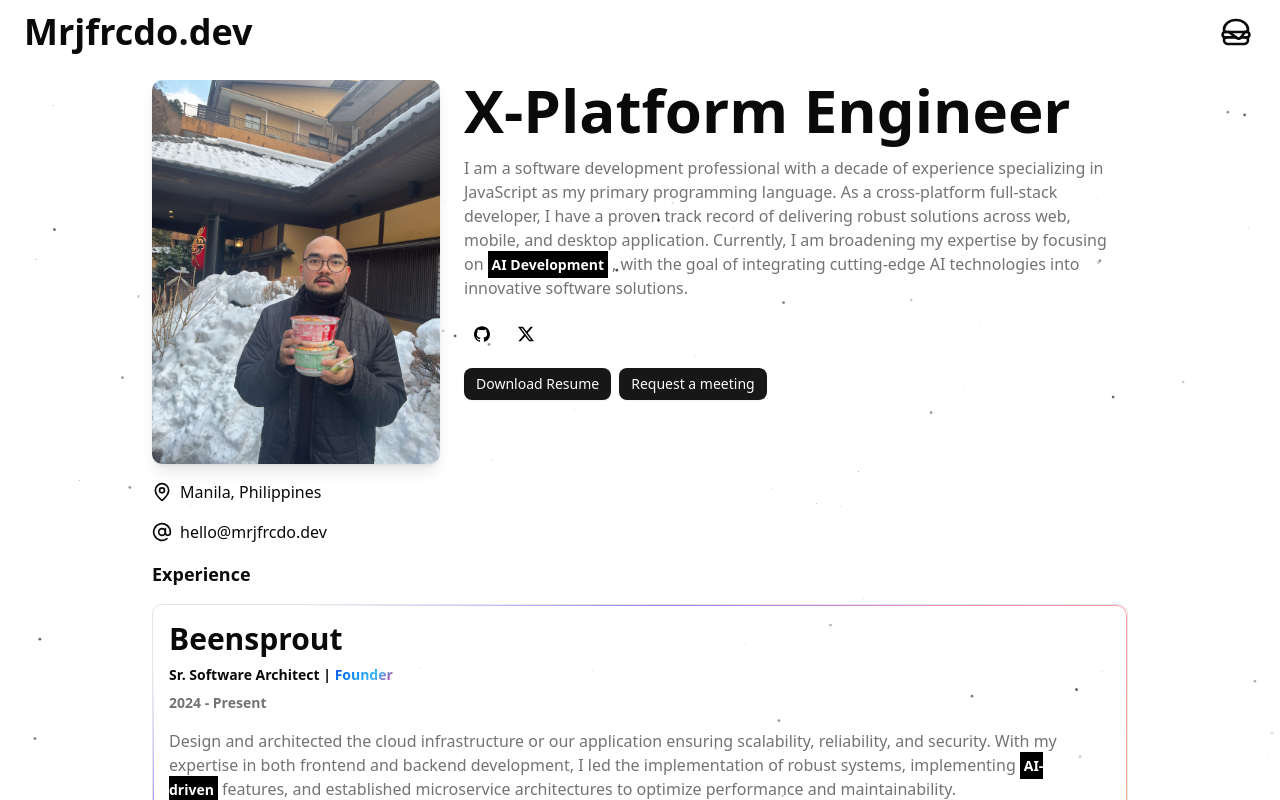
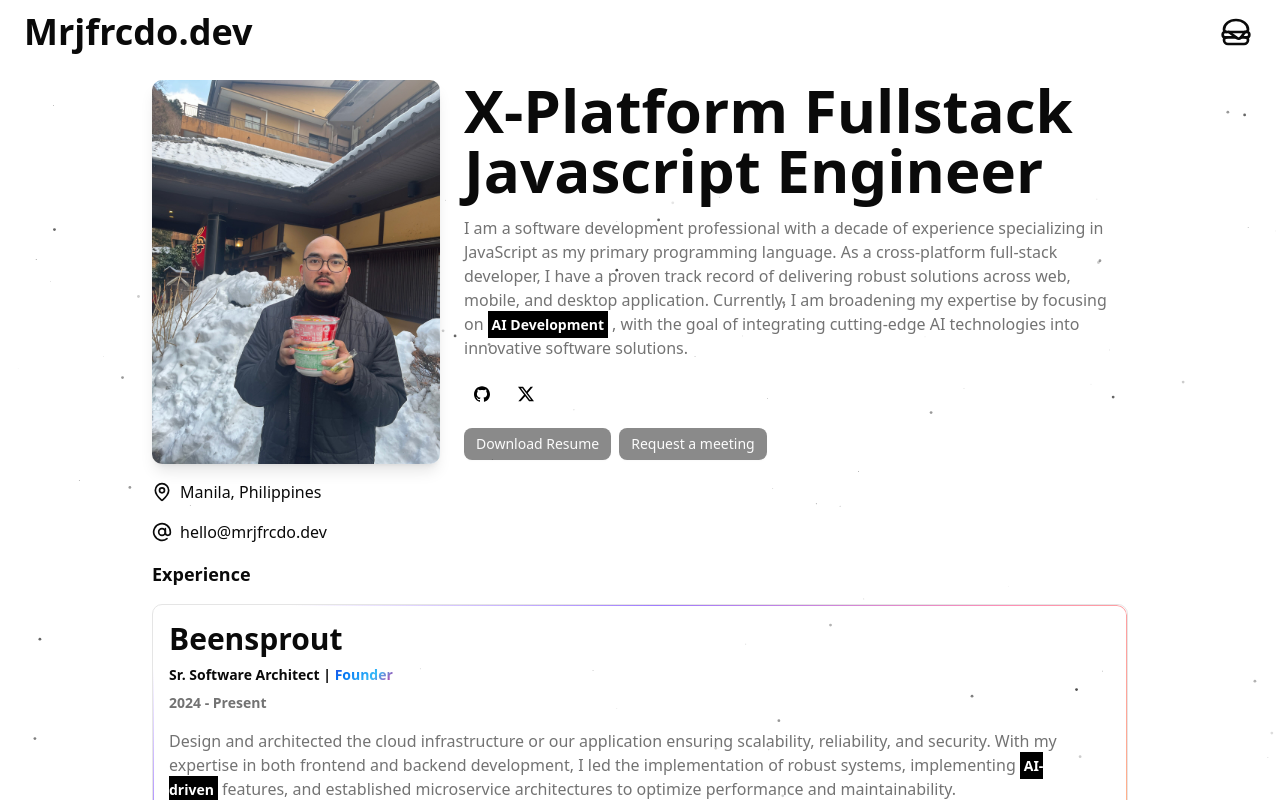
Before and after one commit to marjoforcado/marjoforcado, a Next.js app: page / in a window 1280 px wide. Shown: the top 800 px of the page. Built offline with nearby package versions, Linux system fonts and the light colour scheme.

Commit message:
Update header

```diff
--- a/client_only/Header/Header.tsx
+++ b/client_only/Header/Header.tsx
@@ -26,7 +26,9 @@ export function Header() {
         </div>
       </div>
       <div className="flex-grow space-y-4">
-        <p className="text-6xl font-semibold">X-Platform Engineer</p>
+        <p className="text-6xl font-semibold">
+          X-Platform Fullstack Javascript Engineer
+        </p>
         <p className="text-muted-foreground">
           I am a software development professional with a decade of experience
           specializing in JavaScript as my primary programming language. As a
@@ -82,8 +84,10 @@ export function Header() {
           </a>
         </div>
         <div className="space-x-2">
-          <Button size="sm">Download Resume</Button>
-          <SheetTrigger asChild>
+          <Button size="sm" disabled>
+            Download Resume
+          </Button>
+          <SheetTrigger asChild disabled>
             <Button size="sm">Request a meeting</Button>
           </SheetTrigger>
         </div>
```
